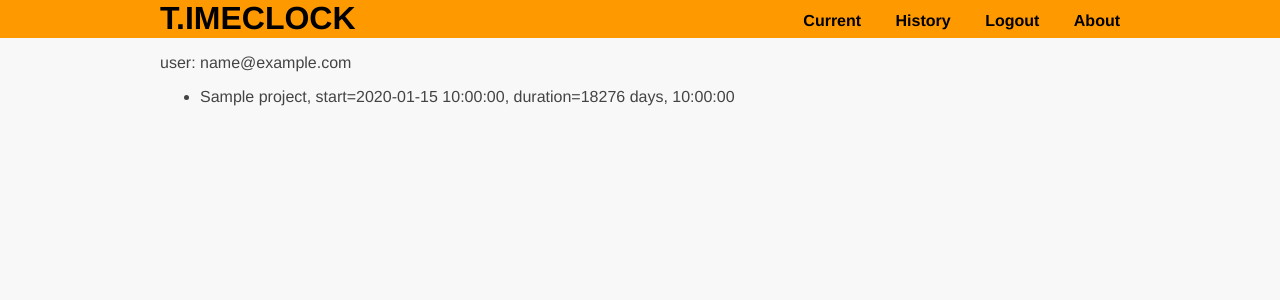
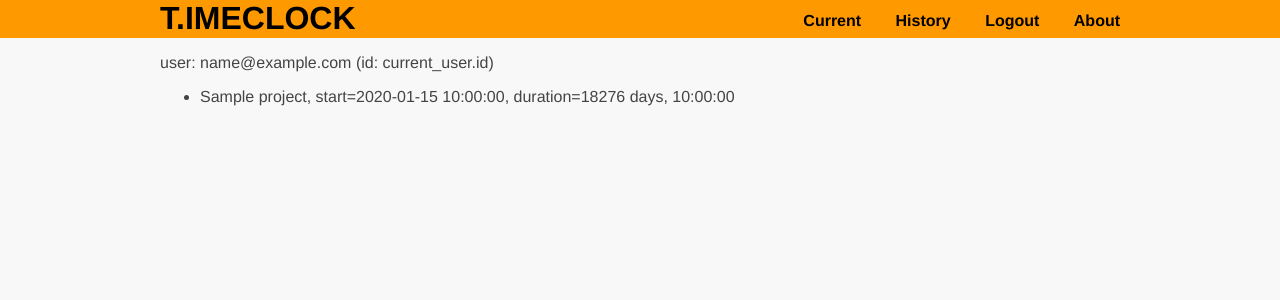
Before and after one commit to mileswwatkins/t.imeclock, a Flask app: page /project_list in a window 1280 px wide. Shown: the top 300 px of the page. Run offline with Flask 2, Linux system fonts and the light colour scheme; a user stored in the database is signed in; tables that the repository leaves empty hold one stand-in row (values such as "Sample post").

Commit message:
Added ability to see user ID in development view

```diff
--- a/templates/current.html
+++ b/templates/current.html
@@ -23,7 +23,7 @@
             {% endfor %}</ul>
         {% endif %}
 
-        <input class=submit type="submit" value="Start on this project now!" name="button">
+        <input class=submit type="submit" value="Start on this project now" name="button">
 
         {% if current_spell %}
             <input class=submit type="submit" value="... or stop working" name="button">
--- a/templates/project_list.html
+++ b/templates/project_list.html
@@ -2,7 +2,7 @@
 
 {% block content %}
 
-    <p> user: {{ current_user.email }}</p>
+    <p> user: {{ current_user.email }} (id: current_user.id)</p>
 
     <ul>
         {% for project in current_user.projects %}
```
